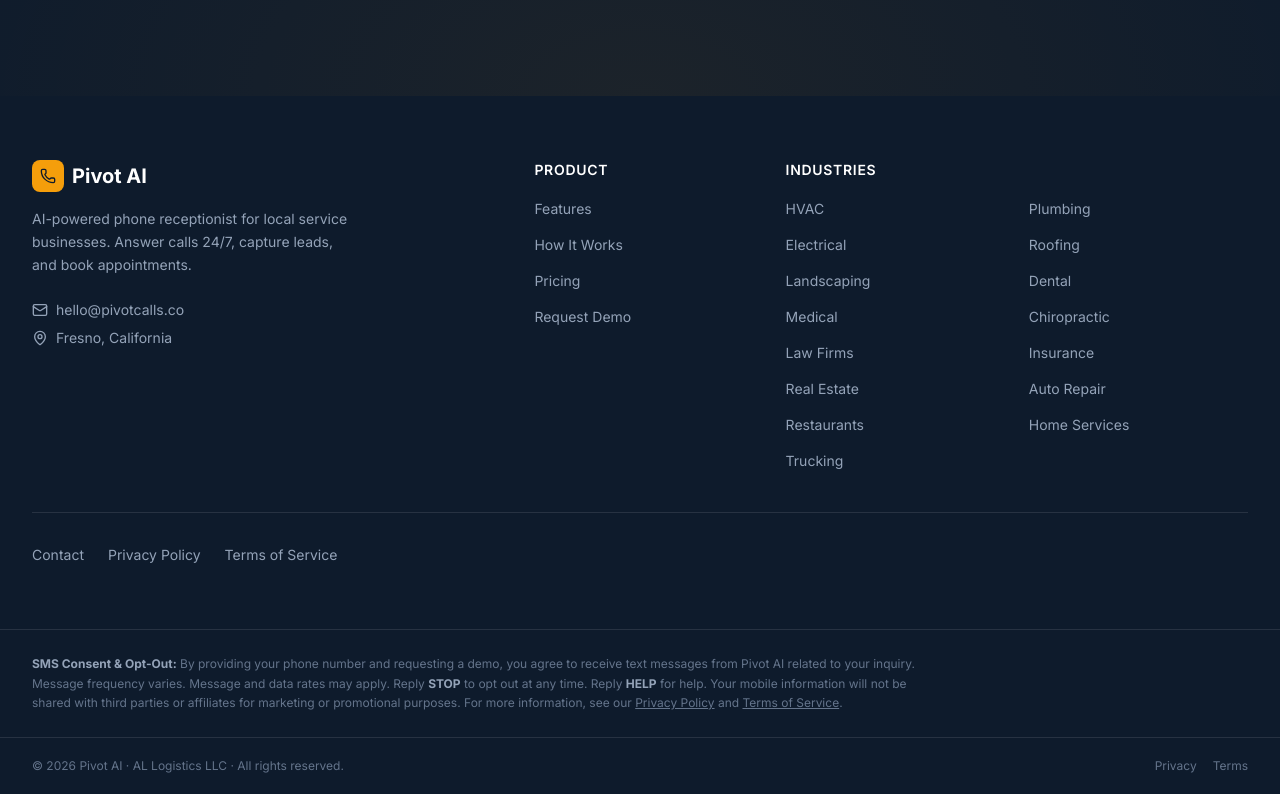
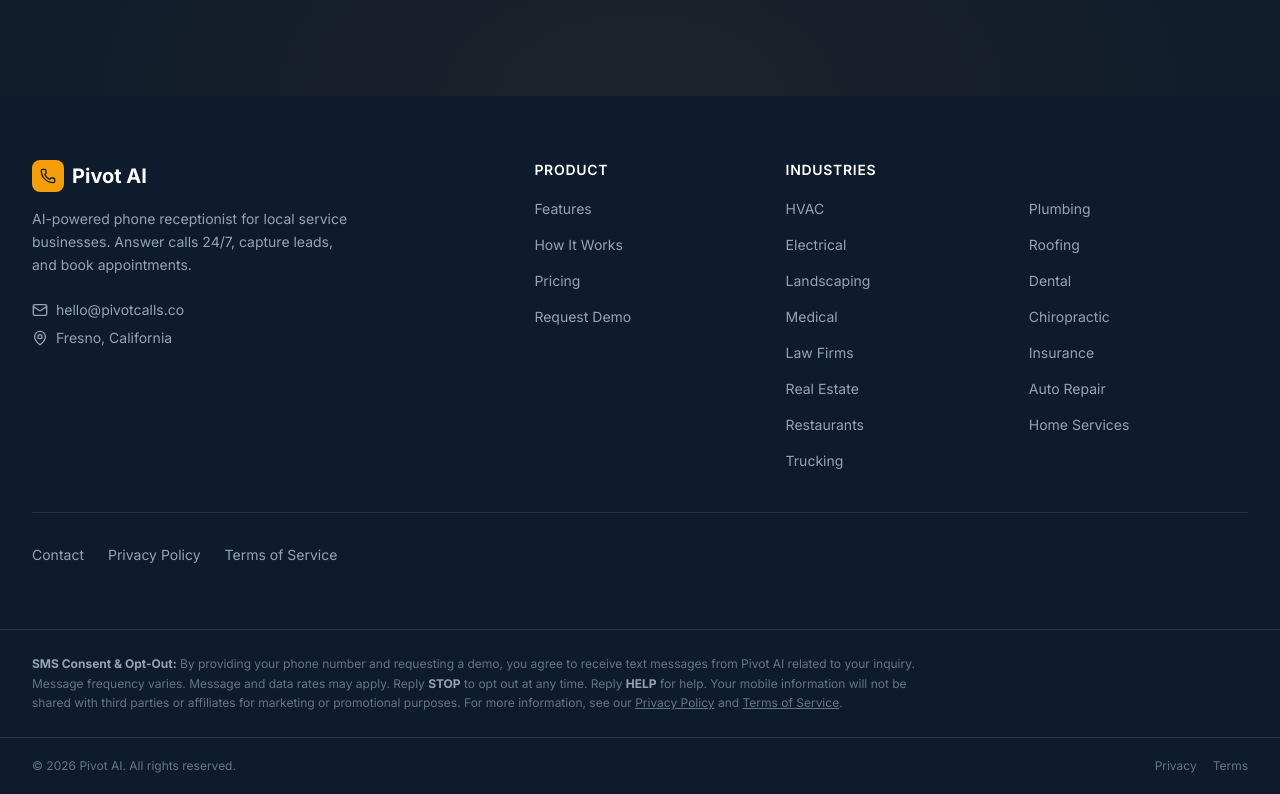
Before and after one commit to Gagan8atwal/pivot-ai-website, a Next.js app: page / in a window 1280 px wide. Shown: the part 8004-8798 px from the top of the page. Built offline with nearby package versions, Linux system fonts and the light colour scheme.

Commit message:
fix(brand): remove closed AL Logistics LLC from footer

```diff
--- a/components/footer.tsx
+++ b/components/footer.tsx
@@ -147,7 +147,7 @@
       <div className="border-t border-white/10">
         <div className="container mx-auto px-4 lg:px-8 py-5 flex flex-col sm:flex-row items-center justify-between gap-3">
           <p className="text-xs text-slate-500">
-            © {new Date().getFullYear()} Pivot AI · AL Logistics LLC · All rights reserved.
+            © {new Date().getFullYear()} Pivot AI. All rights reserved.
           </p>
           <div className="flex items-center gap-4">
             <Link
```
